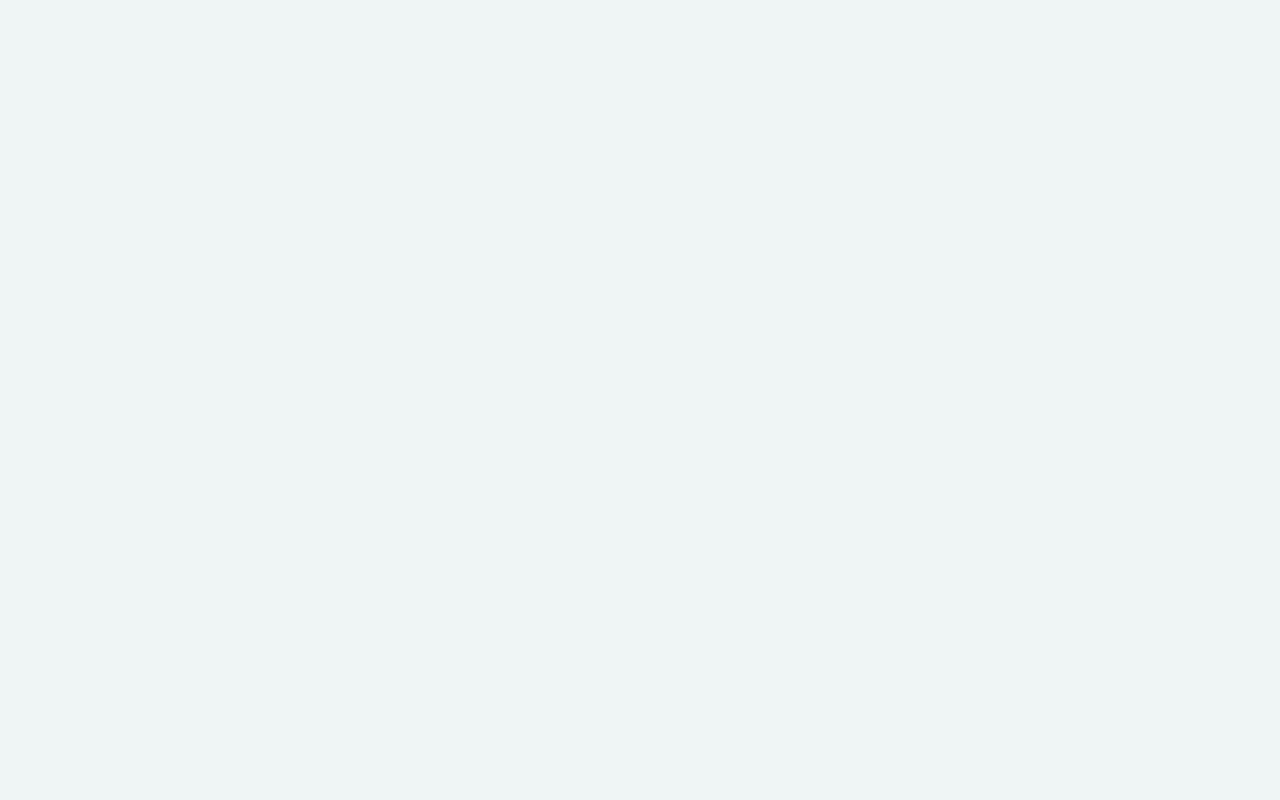
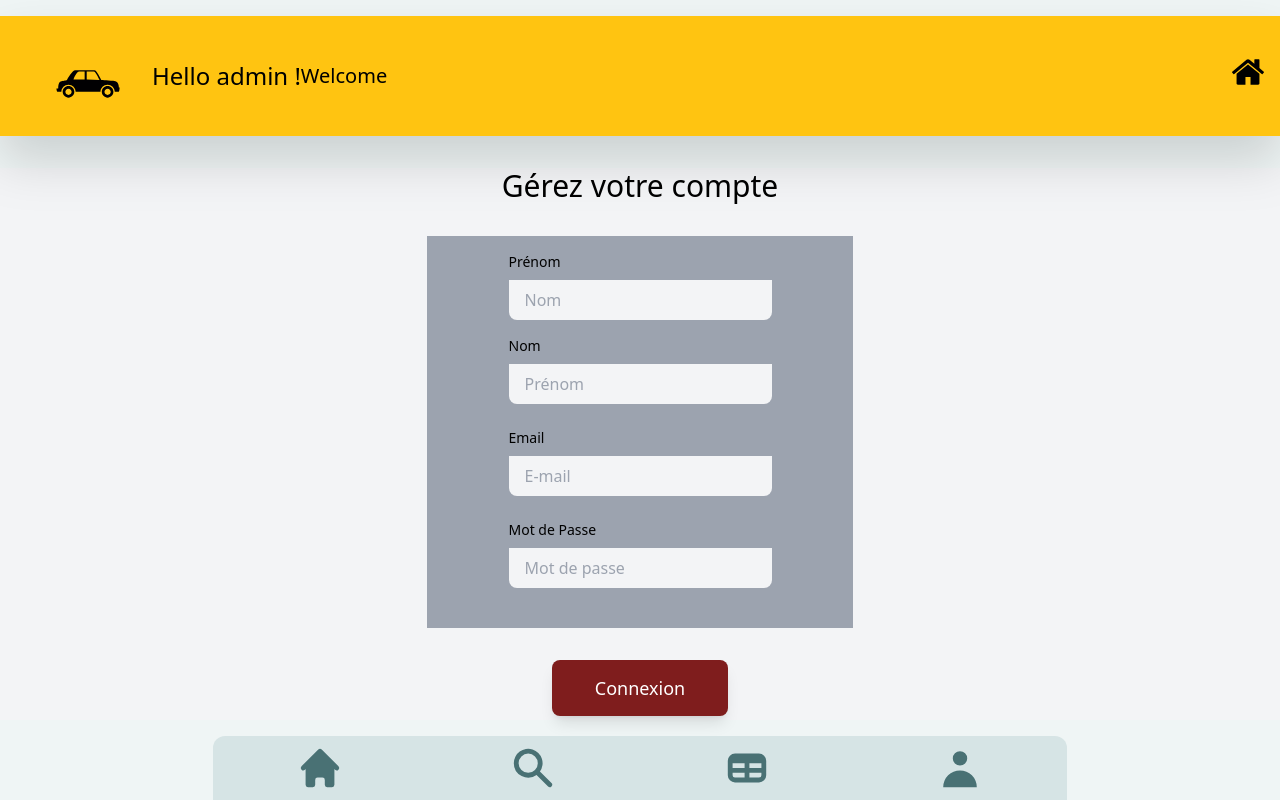
Before and after one commit to DavyR01/hackathon2, a React (Vite) app in the folder frontend/: page /admin in a window 1280 px wide. Before the commit this address had no page. Built offline with nearby package versions, Linux system fonts and the light colour scheme.

Commit message:
ajout Page Admin Dashboard

```diff
--- a/frontend/src/App.jsx
+++ b/frontend/src/App.jsx
@@ -7,6 +7,7 @@ import Reserved from "./pages/Reserved";
 import Login from "./pages/Login";
 import Register from "./pages/Register";
 import { CurrentUserContextProvider } from "./contexts/UserContext";
+import AdminDashBoard from "./pages/AdminDashBoard";
 
 function App() {
   return (
@@ -19,6 +20,7 @@ function App() {
           <Route path="/reserved" element={<Reserved />} />
           <Route path="/login" element={<Login />} />
           <Route path="/register" element={<Register />} />
+          <Route path="/admin" element={<AdminDashBoard />} />
         </Routes>
       </BrowserRouter>
     </CurrentUserContextProvider>
--- /dev/null
+++ b/frontend/src/pages/AdminDashBoard.jsx
@@ -0,0 +1,127 @@
+import React from "react";
+import { Link } from "react-router-dom";
+import Navbar from "../components/Navbar";
+
+function AdminDashBoard() {
+  return (
+    <div>
+      {" "}
+      <div>
+        <div className="w-full h-full">
+          <div className="py-2" />
+          <div className="flex bg-[#ffc411] w-full justify-between drop-shadow-2xl">
+            <div className="flex justify-around flex-wrap md:mx-10">
+              <div className="flex flex-wrap">
+                <div className="rounded-full w-100 h-100 my-5">
+                  <Link to="/dashboard">
+                    <img
+                      className="border-black rounded-full w-16 h-16 mt-4 mr-8 ml-4"
+                      src="./src/assets/berline.svg"
+                      alt="userImage"
+                    />
+                  </Link>
+                </div>
+              </div>
+              <div className="my-5 md:flex md:flex-wrap md:items-center">
+                <h2 className="text-2xl">Hello admin !</h2>
+                <div className="flex items-center text-xl flex-wrap">
+                  Welcome
+                </div>
+              </div>
+            </div>
+            <div className="my-2  justify-end px-4">
+              <Link to="/">
+                <img
+                  src="./src/assets/Home.svg"
+                  alt=""
+                  className=" w-8 h-8 mt-8"
+                />
+              </Link>
+            </div>
+          </div>
+        </div>
+      </div>
+      <form>
+        <div className=" flex flex-col justify-center bg-gray-100 mt-8">
+          <h1 className="text-3xl text-center">Gérez votre compte</h1>
+          <div className="mt-8 mx-12  bg-gray-400 py-4 px-4 h-1/2 md:w-1/3 md:mx-auto">
+            <div className="w-full flex flex-col justify-center items-center">
+              <div className="mb-4">
+                <label htmlFor="Nom" className="block font-medium text-sm mb-2">
+                  Prénom
+                </label>
+                <input
+                  id="lestname"
+                  type="text"
+                  required
+                  pattern=".+"
+                  placeholder="Nom"
+                  className=" border-gray-400 bg-gray-100 rounded-bl-lg rounded-br-lg p-4 w-full h-10"
+                />
+              </div>
+              <div>
+                <label
+                  htmlFor="Prénom"
+                  className="block font-medium text-sm mb-2"
+                >
+                  Nom{" "}
+                </label>
+                <input
+                  id="prénom"
+                  type="text"
+                  required
+                  pattern=".+"
+                  placeholder="Prénom"
+                  className=" border-gray-400 bg-gray-100 rounded-bl-lg rounded-br-lg  p-4 w-full h-10 mb-6"
+                />
+              </div>
+              <div>
+                <label
+                  htmlFor="Email"
+                  className="block font-medium text-sm mb-2"
+                >
+                  Email{" "}
+                </label>
+                <input
+                  id="e-mail"
+                  type="email"
+                  required
+                  pattern=".+"
+                  placeholder="E-mail"
+                  className=" border-gray-400 bg-gray-100 rounded-bl-lg rounded-br-lg  p-4 w-full h-10 mb-6"
+                />
+              </div>
+              <div>
+                <label
+                  htmlFor="password"
+                  className="block font-medium text-sm mb-2"
+                >
+                  Mot de Passe{" "}
+                </label>
+                <input
+                  id="password"
+                  type="password"
+                  required
+                  pattern=".+"
+                  placeholder="Mot de passe"
+                  className=" border-gray-400 bg-gray-100 rounded-bl-lg rounded-br-lg  p-4 w-full h-10 mb-6"
+                />
+              </div>
+            </div>
+          </div>
+          <div className="flex items-center justify-center">
+            <button
+              type="submit"
+              className="bg-red-900 text-white m-1 py-1 px-4 mt-8 rounded-lg shadow-lg h-14 w-44 md:h-14 md:w-44 md:text-lg hover:shadow hover:bg-[#FFC927] hover:text-black"
+            >
+              Connexion
+            </button>
+          </div>
+        </div>
+      </form>
+      <Navbar />
+    </div>
+  );
+}
+
+export default AdminDashBoard;
--- a/frontend/src/pages/Welcome.jsx
+++ b/frontend/src/pages/Welcome.jsx
@@ -1,7 +1,6 @@
 import React from "react";
 import "../styles/Welcome.css";
 import { NavLink } from "react-router-dom";
-import Car1 from "../assets/car1.jpg";
 
 function Welcome() {
   return (
@@ -12,13 +11,13 @@ function Welcome() {
             <h1 className="text-white text-2xl pl-8 pr-8">
               BIENVENUE SUR CARGOWHEELS
               <p className="text-base mt-4">
-                le site de réservation de voiture number one
+                le site de réservation de voiture numéro uno
               </p>
             </h1>
           </div>
           <img
             className="carImageWelcome inline-block pb-2 item-center margin-auto"
-            src={Car1}
+            src="./src/assets/car1.jpg"
             alt="picturePageWelcome"
           />
         </div>
```
Also changed, not shown: frontend/src/assets/Home.svg (added).
